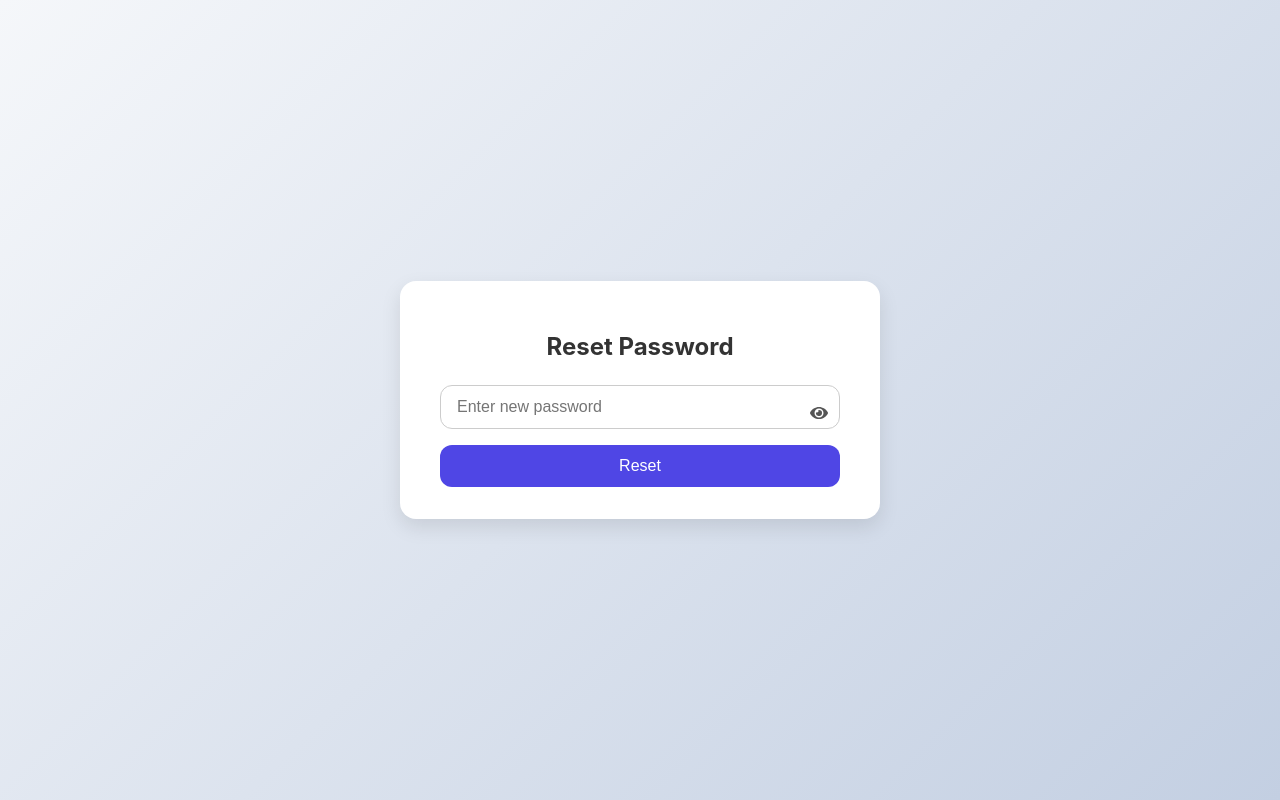
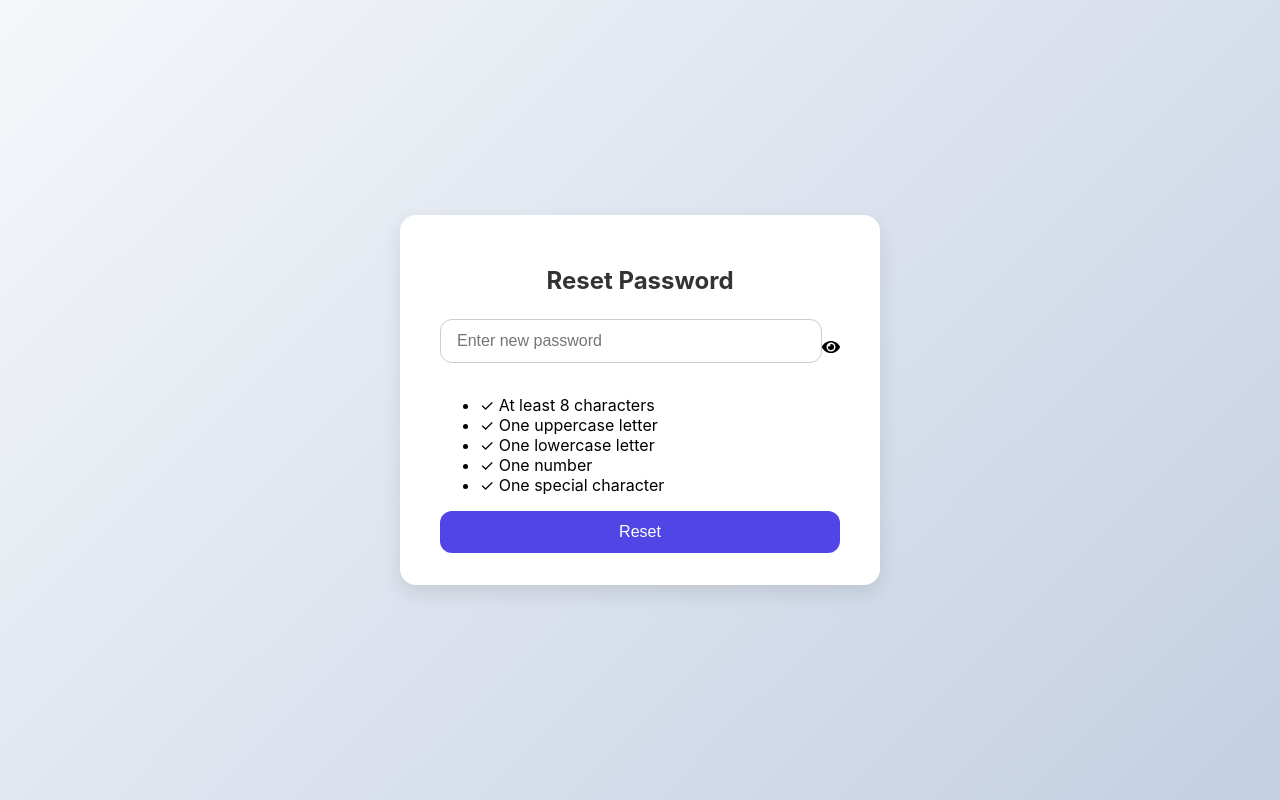
Before and after one commit to Mugeha/health_info_sys, a React (Create React App) app in the folder health-info-frontend/: page /reset-password/1 in a window 1280 px wide. Built offline with nearby package versions, Linux system fonts and the light colour scheme.

Commit message:
Refined reset password page with async loading state and ui polish

```diff
--- a/health-info-frontend/src/pages/ResetPassword.jsx
+++ b/health-info-frontend/src/pages/ResetPassword.jsx
@@ -8,6 +8,7 @@ const ResetPassword = () => {
   const [newPassword, setNewPassword] = useState('');
   const [showPassword, setShowPassword] = useState(false);
   const [message, setMessage] = useState('');
+  const [loading, setLoading] = useState(false);
   const { token } = useParams();
   const navigate = useNavigate();
 
@@ -25,11 +26,12 @@ const ResetPassword = () => {
 
     if (!validatePassword(newPassword)) {
       setMessage(
-        'Password must be at least 8 characters long and include uppercase, lowercase, number, and special character.'
+        '❌ Password must be at least 8 characters long and include uppercase, lowercase, number, and special character.'
       );
       return;
     }
 
+    setLoading(true);
     try {
       await axios.post(`http://localhost:5000/api/auth/reset-password/${token}`, {
         newPassword,
@@ -38,7 +40,9 @@ const ResetPassword = () => {
       setMessage('✅ Password reset successful! Redirecting...');
       setTimeout(() => navigate('/login'), 2000);
     } catch (err) {
-      setMessage(err.response?.data?.message || 'Reset failed.');
+      setMessage(err.response?.data?.message || '❌ Reset failed.');
+    } finally {
+      setLoading(false);
     }
   };
 
@@ -58,20 +62,26 @@ const ResetPassword = () => {
             className="toggle-visibility"
             onClick={() => setShowPassword((prev) => !prev)}
             title={showPassword ? 'Hide Password' : 'Show Password'}
-            style={{
-              position: 'absolute',
-              right: '12px',
-              top: '50%',
-              transform: 'translateY(-50%)',
-              cursor: 'pointer',
-              color: '#555',
-            }}
           >
             {showPassword ? <FaEyeSlash size={18} /> : <FaEye size={18} />}
           </span>
         </div>
-        <button type="submit">Reset</button>
-        {message && <p className="message">{message}</p>}
+
+        <ul className="password-rules">
+          <li className={newPassword.length >= 8 ? 'valid' : ''}>✓ At least 8 characters</li>
+          <li className={/[A-Z]/.test(newPassword) ? 'valid' : ''}>✓ One uppercase letter</li>
+          <li className={/[a-z]/.test(newPassword) ? 'valid' : ''}>✓ One lowercase letter</li>
+          <li className={/[0-9]/.test(newPassword) ? 'valid' : ''}>✓ One number</li>
+          <li className={/[!@#$%^&*(),.?":{}|<>]/.test(newPassword) ? 'valid' : ''}>
+            ✓ One special character
+          </li>
+        </ul>
+
+        <button type="submit" disabled={loading}>
+          {loading ? 'Resetting...' : 'Reset'}
+        </button>
+
+        {message && <p className={`message ${message.includes('✅') ? 'success' : 'error'}`}>{message}</p>}
       </form>
     </div>
   );
```
